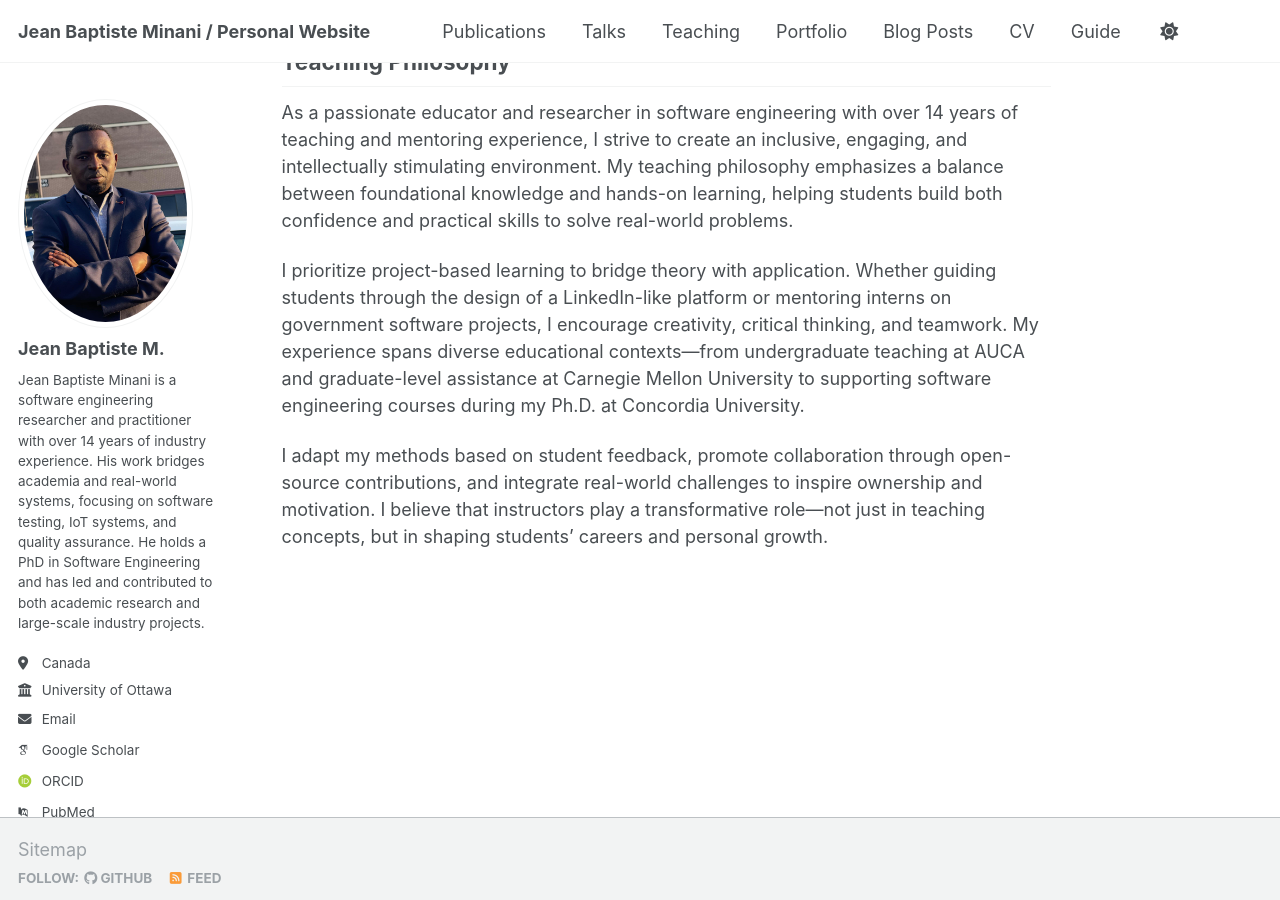
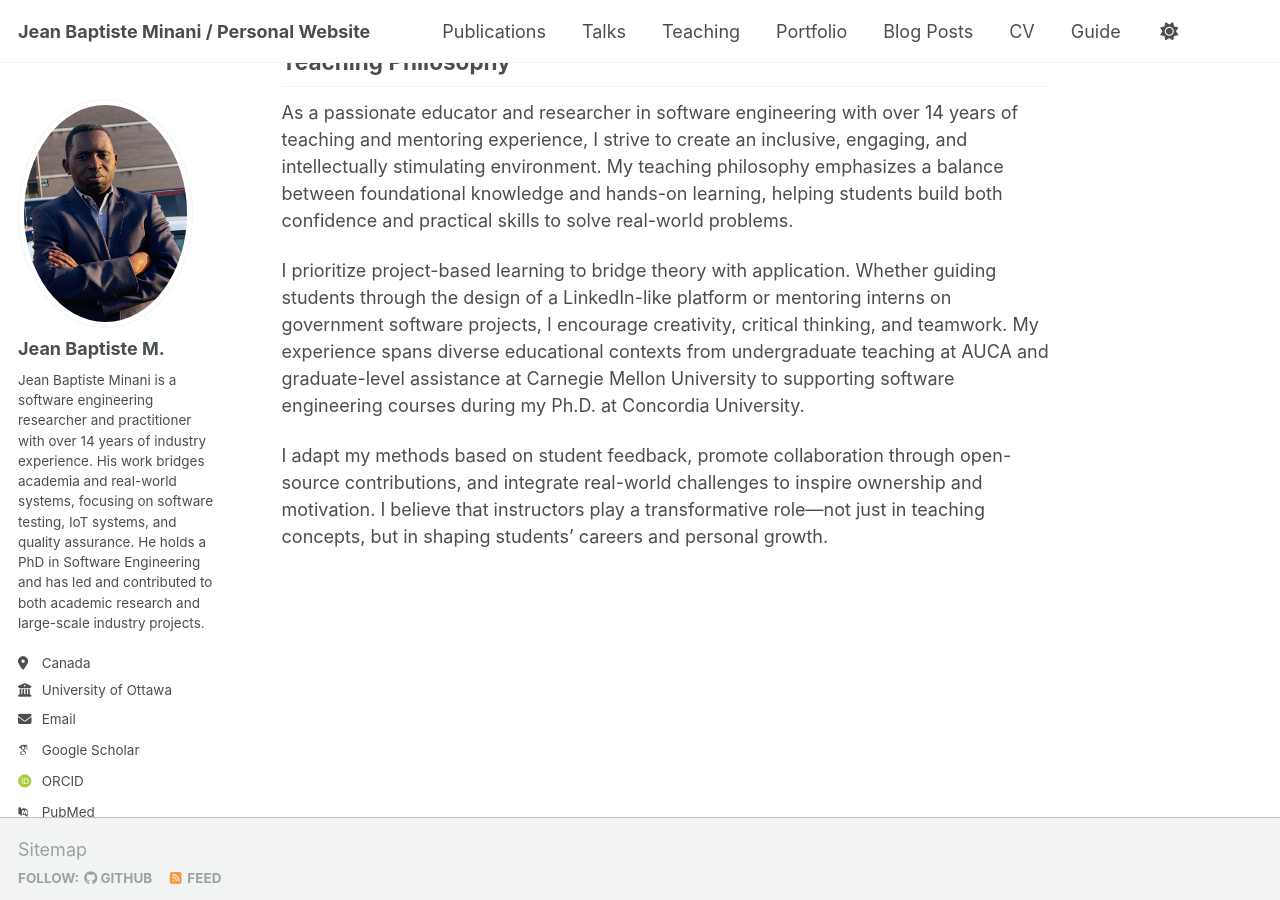
Before and after one commit to jeanbaptisteminani/jeanbaptisteminani.github.io, a Jekyll site: the page built from _pages/about.md, in a window 1280 px wide and 900 px high, scrolled down 662 px. Built offline with Jekyll 4.4.1, drawn with Linux system fonts in a browser that asks for light colours; some web fonts are replaced; our own code applies the rules of GitHub Pages for plain Markdown files; a script that is not in the unit is left out.

```diff
--- a/_pages/about.md
+++ b/_pages/about.md
@@ -6,6 +6,6 @@ My recent work explores integrating AI to generate reliable, reproducible test c
 ## Teaching Philosophy
 As a passionate educator and researcher in software engineering with over 14 years of teaching and mentoring experience, I strive to create an inclusive, engaging, and intellectually stimulating environment. My teaching philosophy emphasizes a balance between foundational knowledge and hands-on learning, helping students build both confidence and practical skills to solve real-world problems.
 
-I prioritize project-based learning to bridge theory with application. Whether guiding students through the design of a LinkedIn-like platform or mentoring interns on government software projects, I encourage creativity, critical thinking, and teamwork. My experience spans diverse educational contexts—from undergraduate teaching at AUCA and graduate-level assistance at Carnegie Mellon University to supporting software engineering courses during my Ph.D. at Concordia University.
+I prioritize project-based learning to bridge theory with application. Whether guiding students through the design of a LinkedIn-like platform or mentoring interns on government software projects, I encourage creativity, critical thinking, and teamwork. My experience spans diverse educational contexts from undergraduate teaching at AUCA and graduate-level assistance at Carnegie Mellon University to supporting software engineering courses during my Ph.D. at Concordia University.
 
 I adapt my methods based on student feedback, promote collaboration through open-source contributions, and integrate real-world challenges to inspire ownership and motivation. I believe that instructors play a transformative role—not just in teaching concepts, but in shaping students’ careers and personal growth.
```
